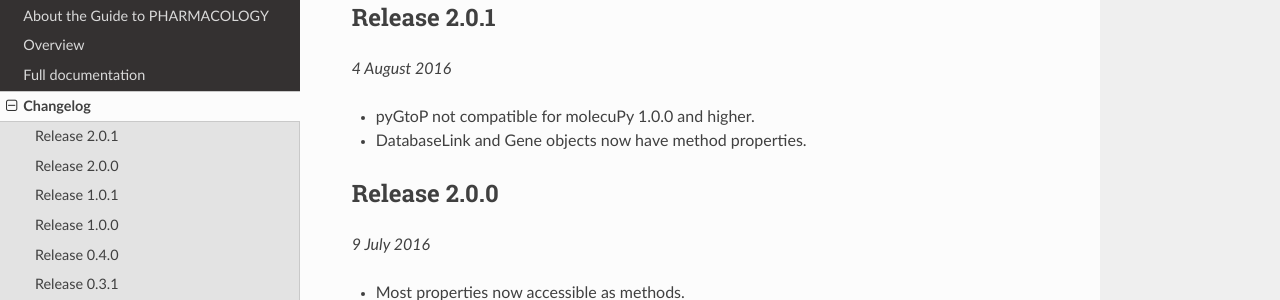
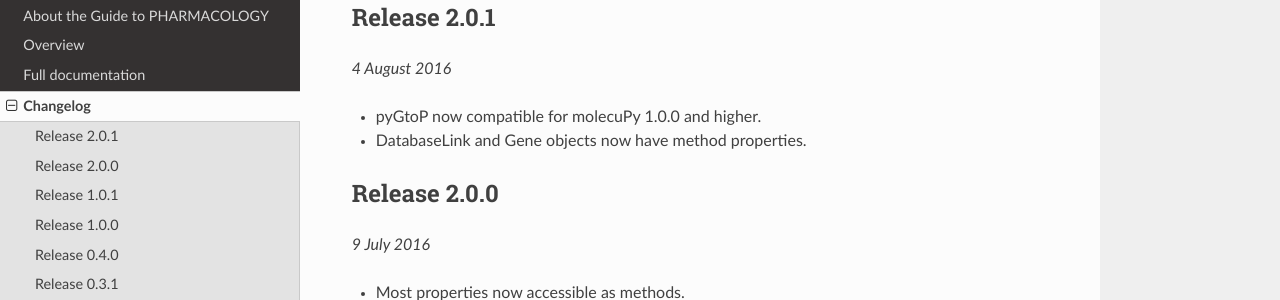
Before and after one commit to simondharding/pygtop, a Sphinx documentation site: the page built from docs/source/changelog.rst, in a window 1280 px wide and 900 px high. Shown: the part 159-459 px from the top of the window. Built offline with Sphinx 7.4.7 and the Read the Docs theme 2.0.0, drawn with Linux system fonts in a browser that asks for light colours.

Commit message:
Fix docs typo

```diff
--- a/README.rst
+++ b/README.rst
@@ -268,7 +268,7 @@ Release 2.0.1
 
 `4 August 2016`
 
-* pyGtoP not compatible for molecuPy 1.0.0 and higher.
+* pyGtoP now compatible for molecuPy 1.0.0 and higher.
 
 * DatabaseLink and Gene objects now have method properties.
 
--- a/docs/source/changelog.rst
+++ b/docs/source/changelog.rst
@@ -6,7 +6,7 @@ Release 2.0.1
 
 `4 August 2016`
 
-* pyGtoP not compatible for molecuPy 1.0.0 and higher.
+* pyGtoP now compatible for molecuPy 1.0.0 and higher.
 
 * DatabaseLink and Gene objects now have method properties.
 
```
